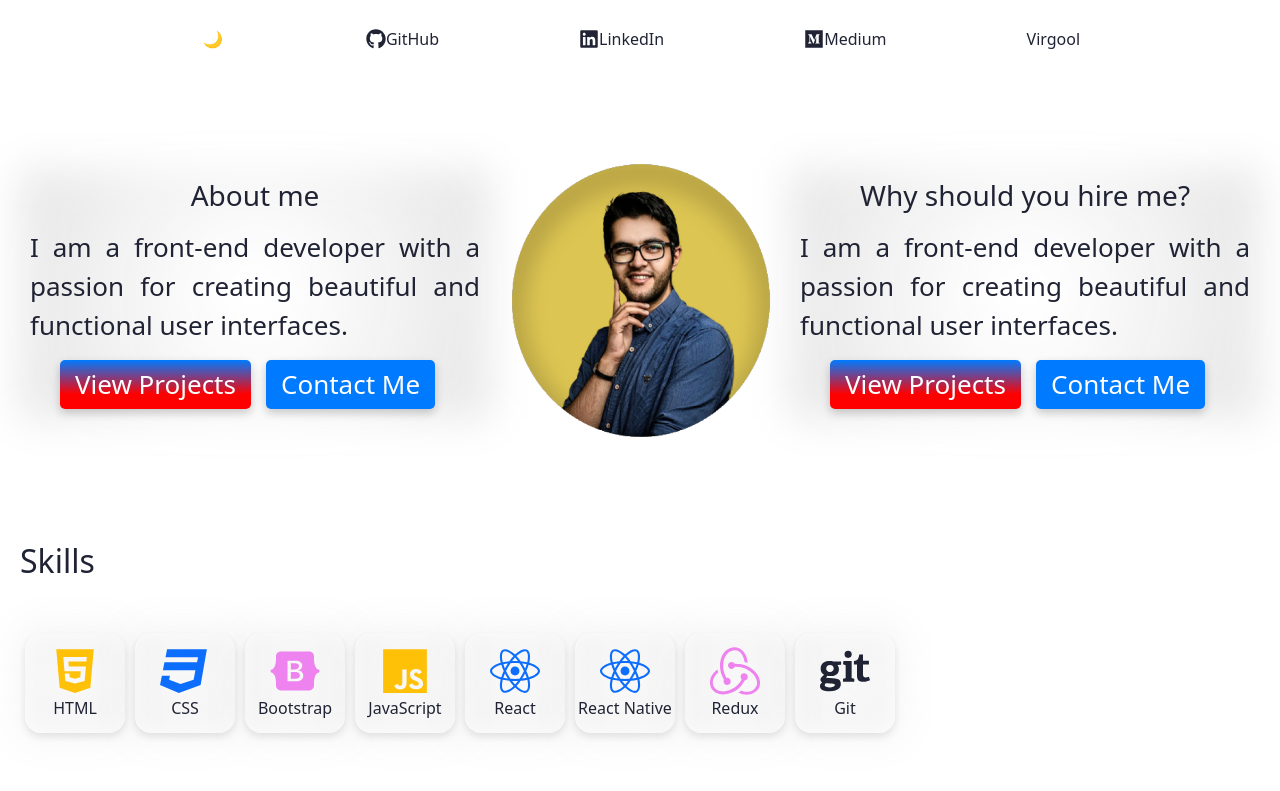
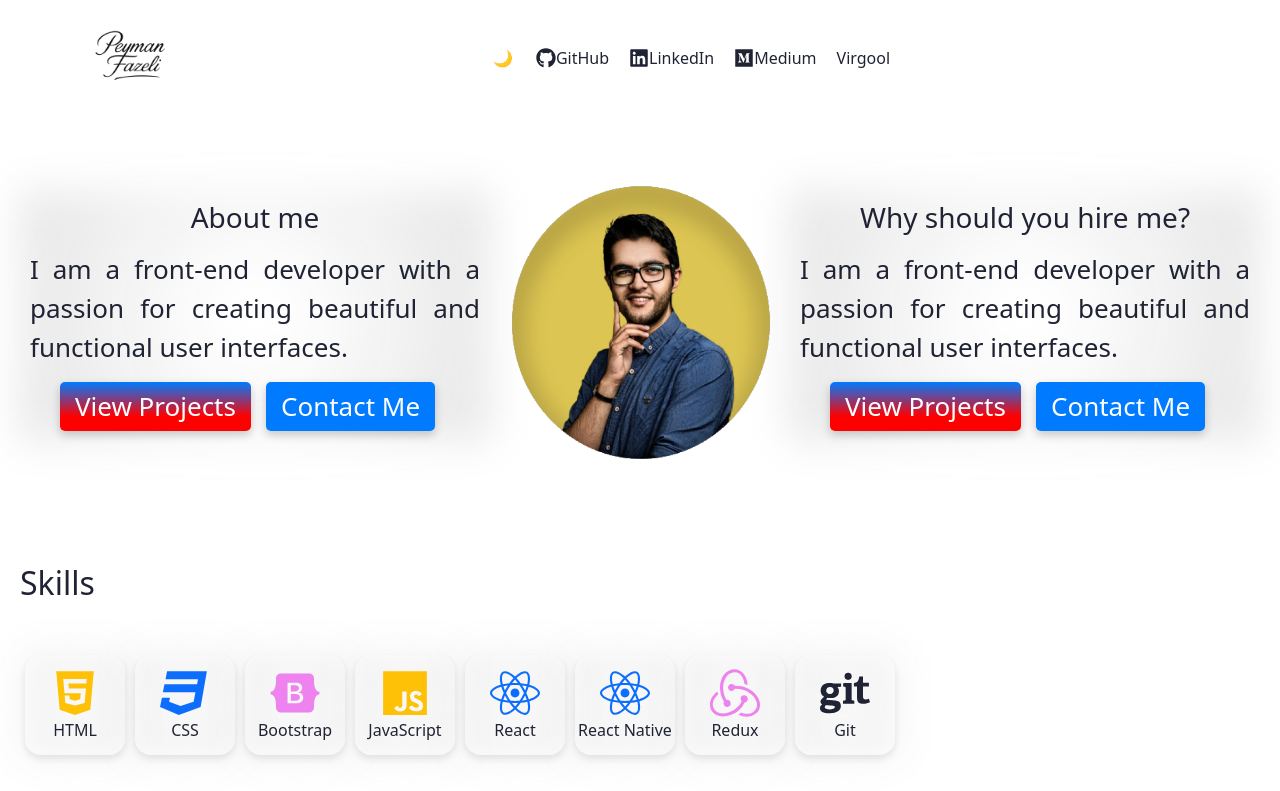
Before and after one commit to peymanfazeli/Portfolio, a React (Create React App) app: page / in a window 1280 px wide. Shown: the top 791 px of the page. Built offline with nearby package versions, Linux system fonts and the light colour scheme.

Commit message:
set logo and hamburgur menue

```diff
--- a/src/components/Menu.js
+++ b/src/components/Menu.js
@@ -1,4 +1,4 @@
-import React from 'react';
+import React, { useState } from 'react';
 import styled from 'styled-components';
 import { motion } from "framer-motion";
 import { FaHome, FaMedium, FaLinkedin, FaGithub } from "react-icons/fa";
@@ -6,6 +6,8 @@ import { FaHome, FaMedium, FaLinkedin, FaGithub } from "react-icons/fa";
 // menu configs
 import config from '../config';
 
+// imgs
+import logo from '../assets/logo.png';
 
 // styles
 const MenuContainer = styled.ul`
@@ -15,21 +17,26 @@ const MenuContainer = styled.ul`
 	justify-content: center;
 	align-items: center;
 	padding: 20px;
-	gap: 10%;
-	flex-wrap: wrap;
-	width: 100%
-;`;
+	width: 100%;
+	flex-direction: column;
+
+	@media (min-width: 768px) {
+		flex-direction: row;
+	}
+`;
+
 const MenuItem = styled.li`
 	list-style: none;
-	margin: 0 10px;
+	margin: 10px;
 	cursor: pointer;
 `;
+
 const MenuIcon = styled.span`
 	display: flex;
 `;
 
 // handlers
-const handleMenuIcon = (itemName) =>{
+const handleMenuIcon = (itemName) => {
 	switch (itemName) {
 		case 'Home':
 			return <FaHome size={20} />;
@@ -40,40 +47,69 @@ const handleMenuIcon = (itemName) =>{
 		case 'Medium':
 			return <FaMedium size={20} />;
 		default:
-			break;
+			return null;
 	}
-}
+};
+
 export default function Menu({ theme, onThemeToggle }) {
+	const [hamburgurOpen, setHamburgurOpen] = useState(false);
+
 	return (
-		<MenuContainer>
+		<nav className="navbar navbar-expand-md">
+			<div className="container">
+				<img
+					src={logo}
+					alt='logo'
+					style={{
+						width: '100px',
+						height: '100px',
+						objectFit: 'contain',
+						filter: `invert(${theme === "dark" ? '1' : '0'})`
+					}}
+				/>
+
+				{/* Hamburger button*/}
 				<button
-				className="btn fixed-top-end"
-				onClick={onThemeToggle}
+					className="navbar-toggler"
+					type="button"
+					onClick={() => setHamburgurOpen(prev => !prev)}
+					style={{ borderColor: 'white' }}
 				>
+					<span
+						className="navbar-toggler-icon"
+						style={{ filter: 'invert(1)' }}
+					></span>
+				</button>
+
+				{/* menue */}
+				<div className={`collapse navbar-collapse ${hamburgurOpen ? 'show' : ''}`}>
+					<MenuContainer className="navbar-nav">
+						<button className="btn fixed-top-end" onClick={onThemeToggle}>
 							{theme === "dark" ? "🌞" : "🌙"}
 						</button>
-			{config.menuItems && Object.entries(config.menuItems).map(([key, {name, URL}]) => (
-				<MenuItem key={key} onClick={key.onClick}>
+						{config.menuItems &&
+							Object.entries(config.menuItems).map(([key, { name, URL }]) => (
+								<MenuItem key={key} className="nav-item">
 									<motion.div
-						key={key}
 										className="d-flex justify-content-center align-items-center"
 										whileHover={{ scale: 1.2 }}
 										transition={{ type: "spring", stiffness: 300 }}
 									>
-						<MenuIcon>
-							{handleMenuIcon(name)}
-						</MenuIcon>
+										<MenuIcon>{handleMenuIcon(name)}</MenuIcon>
 										<a
-							href={`${URL}`}
-							style={{textDecoration: 'none', color: 'inherit'}}
-							target='_blank'
-							rel='noopener noreferrer'
+											href={URL}
+											style={{ textDecoration: 'none', color: 'inherit' }}
+											target="_blank"
+											rel="noopener noreferrer"
 										>
 											{name}
 										</a>
 									</motion.div>
 								</MenuItem>
-			)) }
+							))}
 					</MenuContainer>
-	)
+				</div>
+			</div>
+		</nav>
+	);
 }
```
Also changed, not shown: src/assets/logo.png (added). Lines whose indentation alone changed are shown as unchanged.
